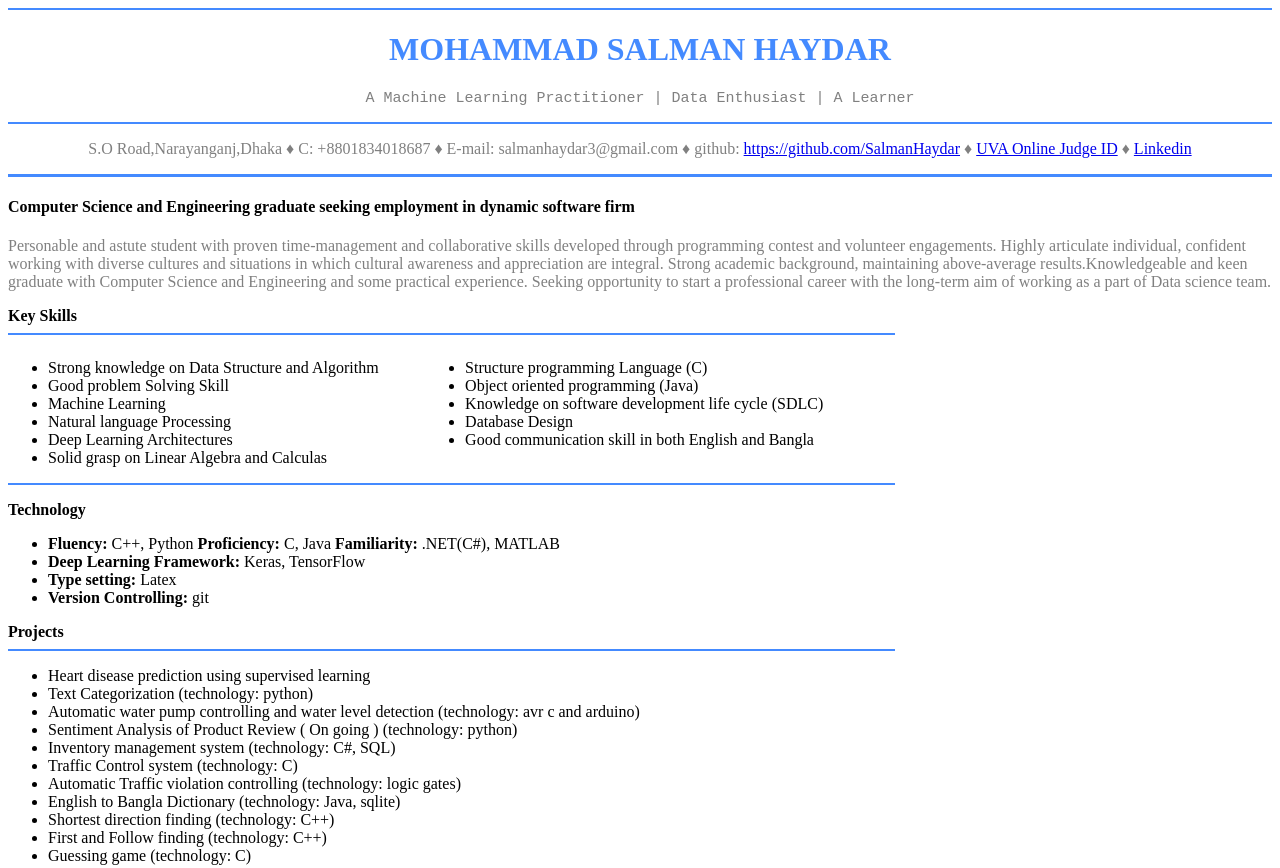
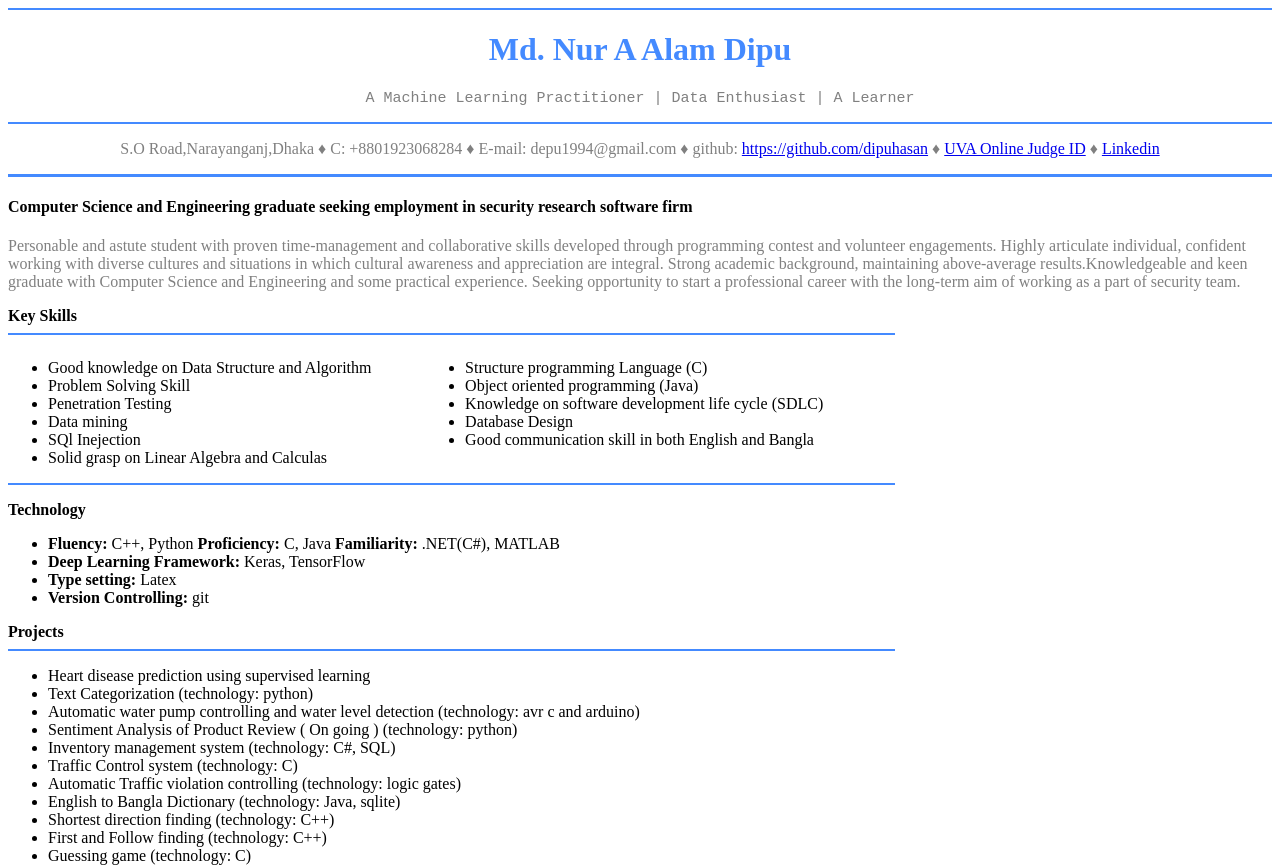
Before and after one commit to dipuhasan/dipuhasan, a plain HTML site: page index.html in a window 1280 px wide. Shown: the top 868 px of the page. Drawn offline with Linux system fonts and the light colour scheme.

Commit message:
Update index.html

```diff
--- a/index.html
+++ b/index.html
@@ -24,23 +24,23 @@
 
 		</style>
 
-		<title>Mohammad Salman Haydar</title>
+		<title>Md. Nur A Alam Dipu</title>
 		<div id ='hd1'>
-			<h1>MOHAMMAD SALMAN HAYDAR</h1>
+			<h1>Md. Nur A Alam Dipu</h1>
 			<p style=font-size:15px;color:grey;font-family:monospace;text-align:center;>A Machine Learning Practitioner | Data Enthusiast | A Learner</p>
 
 		</div>
-		<p id="sbhd">S.O Road,Narayanganj,Dhaka &diams; C: +8801834018687 &diams; E-mail: salmanhaydar3@gmail.com &diams; github: <a href="https://github.com/SalmanHaydar">https://github.com/SalmanHaydar</a> &diams; <a href="http://uhunt.felix-halim.net/id/442552">UVA Online Judge ID</a> &diams; <a href="https://www.linkedin.com/in/mohammad-salman-haydar-429584126/">Linkedin</a></p>
+		<p id="sbhd">S.O Road,Narayanganj,Dhaka &diams; C: +8801923068284 &diams; E-mail: depu1994@gmail.com &diams; github: <a href="https://github.com/dipuhasan">https://github.com/dipuhasan</a> &diams; <a href="https://uhunt.onlinejudge.org/id/311907">UVA Online Judge ID</a> &diams; <a href="https://www.linkedin.com/in/md-nur-a-alam-dipu-694b0785/">Linkedin</a></p>
 		<hr color="#448AFF" size="3px">
 
 	</head>
 	<body>
-		<h4>Computer Science and Engineering graduate seeking employment in dynamic software firm<br></h4>
+		<h4>Computer Science and Engineering graduate seeking employment in security research software firm<br></h4>
 		<p id="sum">Personable	and astute student with	proven time-management and	collaborative	skills developed through
 	programming contest and volunteer engagements.	Highly articulate	individual,	confident working	with	diverse
 cultures	and situations	in	which	cultural	awareness and appreciation	are integral. Strong	academic	 background, maintaining
 above-average results.Knowledgeable and keen	graduate	with	Computer Science and Engineering	and some	practical experience.
-Seeking opportunity	to	start	a	professional career	with the long-term aim of working as a part of Data science team.		<br></p>
+Seeking opportunity	to	start	a	professional career	with the long-term aim of working as a part of security team.		<br></p>
 
 		<b>Key Skills</b>
 		<hr width="70%" color="#448AFF" align="left">
@@ -48,11 +48,11 @@ Seeking opportunity	to	start	a	professional career	with the long-term aim of wor
 		<div style="float: left; width: 33%;">
 		<ul>
 
-  <li>Strong knowledge on Data Structure and Algorithm</li>
-  <li>Good problem Solving Skill</li>
-  <li>Machine Learning</li>
-  <li>Natural language Processing</li>
-  <li>Deep Learning Architectures</li>
+  <li>Good knowledge on Data Structure and Algorithm</li>
+  <li>Problem Solving Skill</li>
+  <li>Penetration Testing</li>
+  <li>Data mining</li>
+  <li>SQl Inejection</li>
   <li>Solid grasp on Linear Algebra and Calculas</li>
   </ul>
   </div>
```
